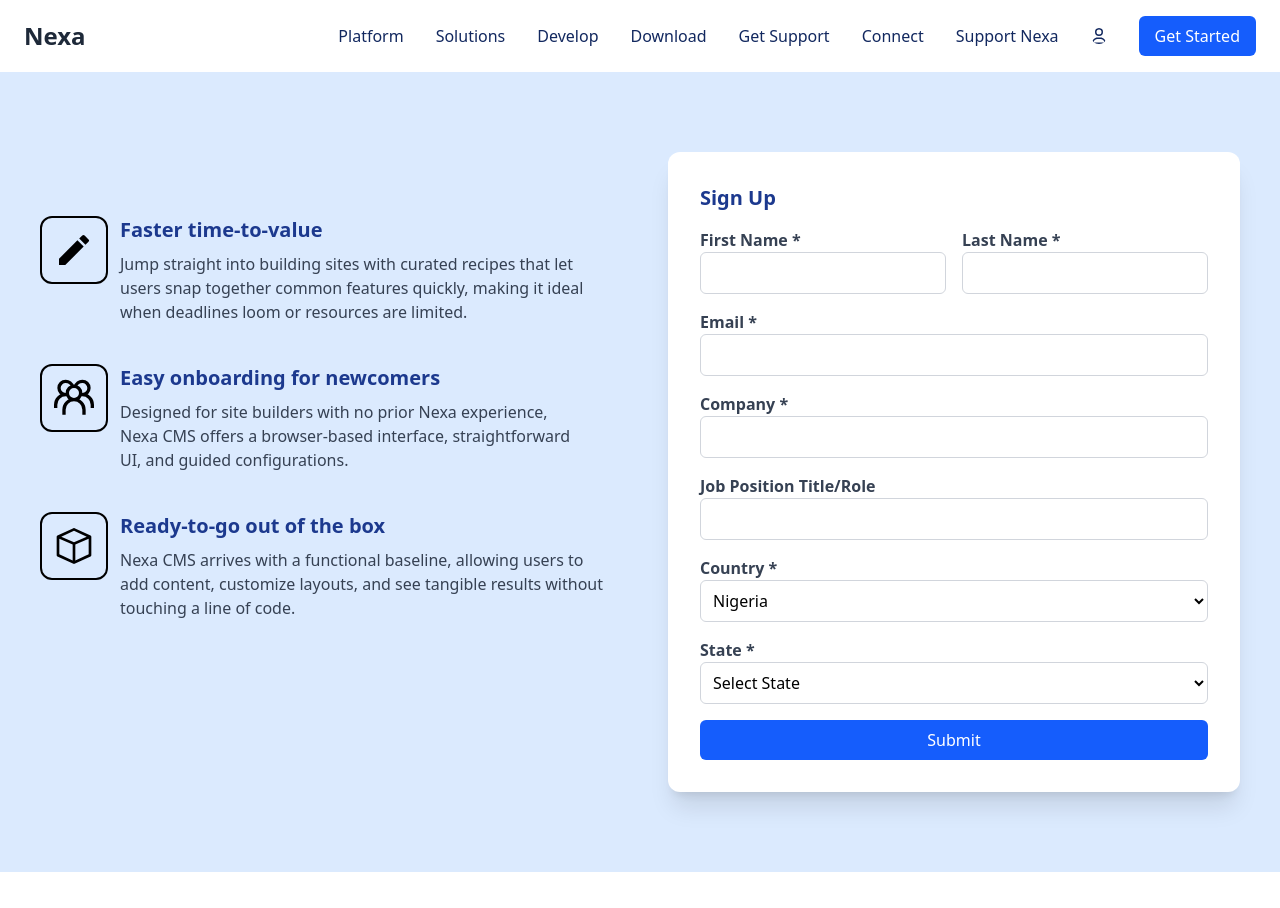
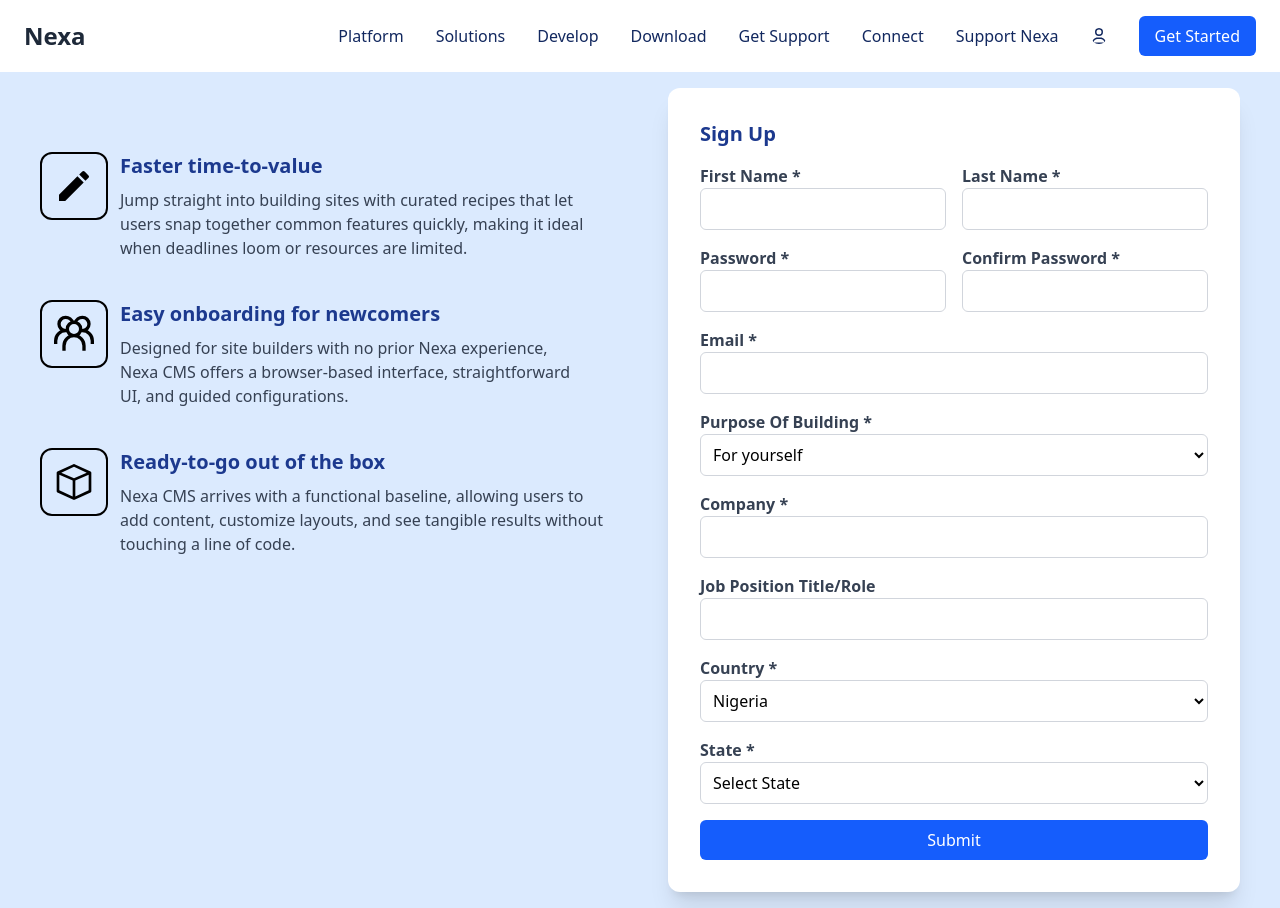
Before and after one commit to Cody-nas/Nexa, a React (Vite) app: page /get-started in a window 1280 px wide. Before the commit the page ends 872 px from the top, so only its background shows below. Built offline with nearby package versions, Linux system fonts and the light colour scheme.

Commit message:
Add password fields and purpose selection to GetStarted component

```diff
--- a/src/pages/GetStarted.jsx
+++ b/src/pages/GetStarted.jsx
@@ -86,6 +86,28 @@ const GetStarted = () => {
                 />
               </div>
             </div>
+            <div className="grid grid-cols-1 sm:grid-cols-2 gap-4">
+              <div>
+                <label className="block font-semibold text-gray-700">
+                  Password *
+                </label>
+                <input
+                  type="password"
+                  className="w-full border border-gray-300 p-2 rounded-md"
+                  required
+                />
+              </div>
+              <div>
+                <label className="block font-semibold text-gray-700">
+                  Confirm Password *
+                </label>
+                <input
+                  type="password"
+                  className="w-full border border-gray-300 p-2 rounded-md"
+                  required
+                />
+              </div>
+            </div>
 
             <div>
               <label className="block font-semibold text-gray-700">
@@ -96,6 +118,19 @@ const GetStarted = () => {
                 className="w-full border border-gray-300 p-2 rounded-md"
                 required
               />
+            </div>
+
+            <div>
+              <label className="block font-semibold text-gray-700">
+                Purpose Of Building *
+              </label>
+              <select
+                className="w-full border border-gray-300 p-2 rounded-md"
+                required
+              >
+                <option>For yourself</option>
+                <option>For client</option>
+              </select>
             </div>
 
             <div>
```
